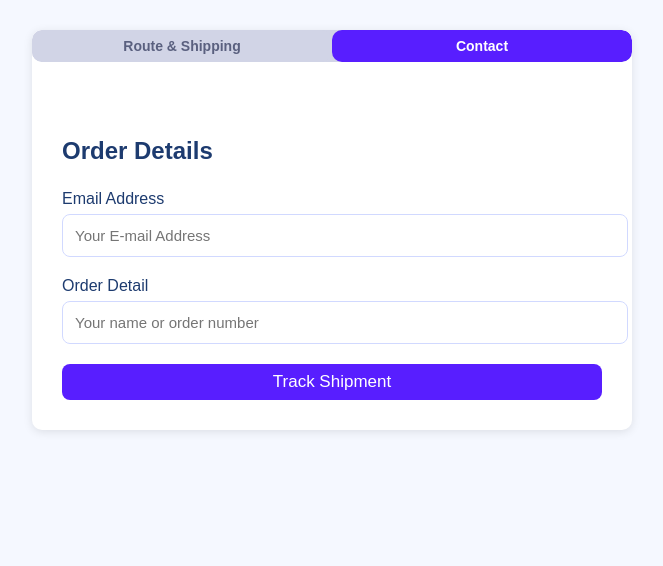
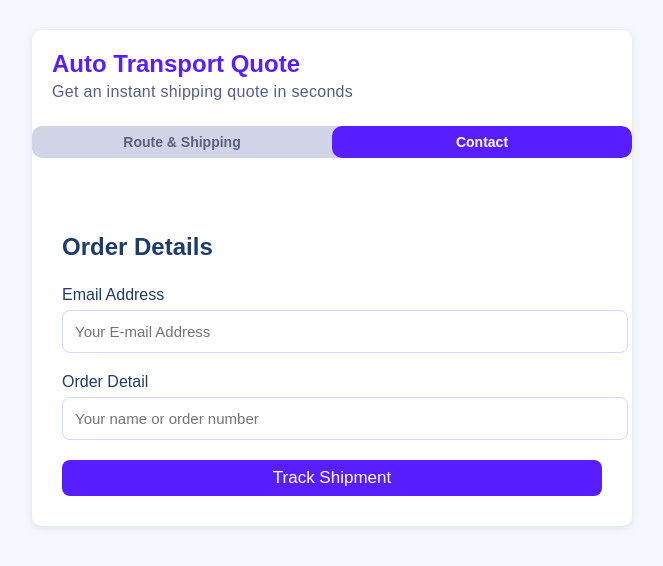
Before and after one commit to naila450saleem/auto, a plain HTML site: page track.html in a window 1280 px wide. Shown: the whole page, without its empty margins (308-971 px from the left). Drawn offline with nearby package versions, Linux system fonts and the light colour scheme.

Commit message:
Update index.html and track.html

```diff
--- a/track.html
+++ b/track.html
@@ -23,6 +23,27 @@
       overflow: hidden;
       margin-top: 30px;
     }
+
+    /* Titles and Section Headings  */
+.title-text {
+    font-size: 24px;
+    font-weight: bold;
+    margin-bottom: 4px;
+    color: #581eff;
+    padding-left: 20px;
+}
+
+.subtitle-text {
+  font-family: "Poppins", sans-serif;
+  font-size: 16px;
+  font-weight: 500;
+  color: #555e8c;         /* soft gray-blue */
+  text-align: left;     /* match title alignment */
+  margin-top: 5px;
+  margin-bottom: 25px;
+  letter-spacing: 0.3px;
+  padding-left: 20px;
+}
 
 /* Tabs Wrapper */
 .tabs {
@@ -163,6 +184,10 @@
 
 <body>
   <div class="container">
+
+ <h2 class="title-text p-0 pb-2"> Auto Transport Quote</h2>
+          <h4 class="subtitle-text">Get an instant shipping quote in seconds</h4>
+
     <div class="tabs">
   <a href="index.html" class="tab">
     <!-- <img src="calculator-icon.svg" alt="Calculate" class="tab-icon"> -->
```
Also changed, not shown: index.html (+15 -1 lines).
